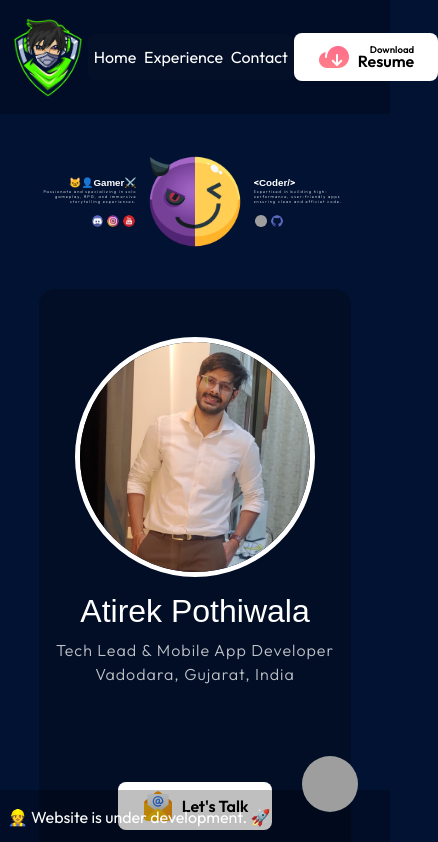
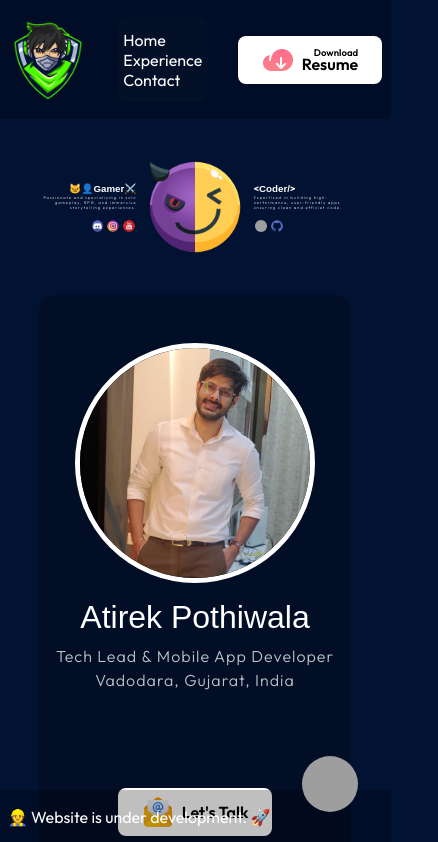
Before and after one commit to atirek-pothiwala/portfolio, a React (Create React App) app: page / in a window 390 px wide. Shown: the top 842 px of the page, 438 px wide, since content can reach past the window. Built offline with nearby package versions, Linux system fonts and the light colour scheme; grey boxes are pictures that could not be loaded; a web font is replaced by a local one.

Commit message:
Fixed Toolbar and Footer UI issue

```diff
--- a/src/components/Toolbar/toolbar.css
+++ b/src/components/Toolbar/toolbar.css
@@ -18,6 +18,7 @@
 
 .tabs {
   display: flex;
+  flex-direction: row;
   align-items: center;
   background: rgb(255, 255, 255, 0.01);
   padding: 1.5vh 0.5vw;
@@ -35,7 +36,9 @@
   text-shadow: 1px 1px 10px #4bff00;
 }
 
-.tabItem::selection {
-  color: #4bff00;
-  text-shadow: 1px 1px 10px #4bff00;
+@media screen and (max-width: 600px) {
+  .tabs {
+    flex-direction: column;
+    align-items: flex-start;
+  }
 }
```
